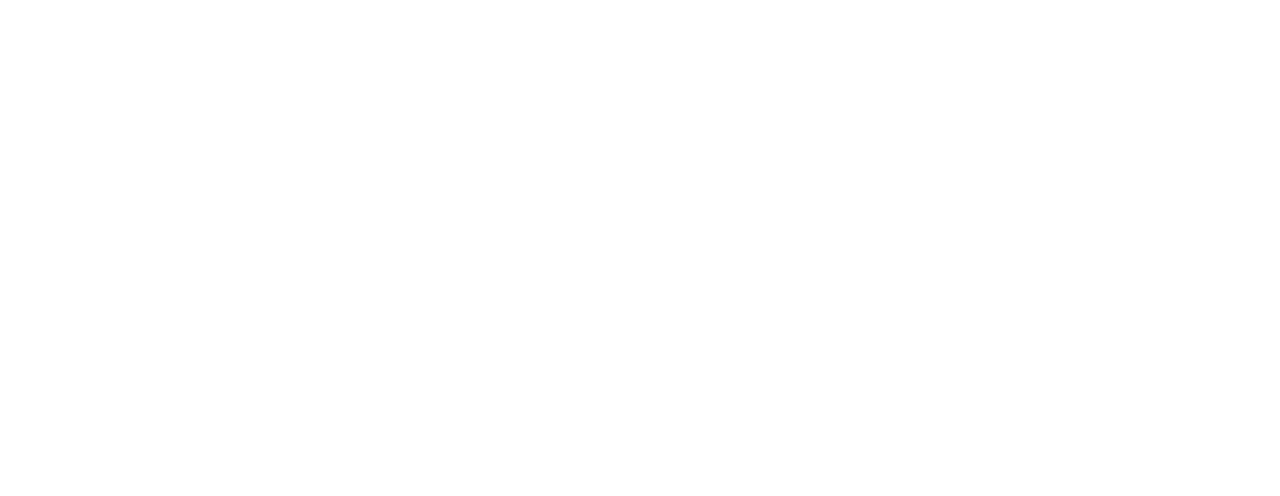
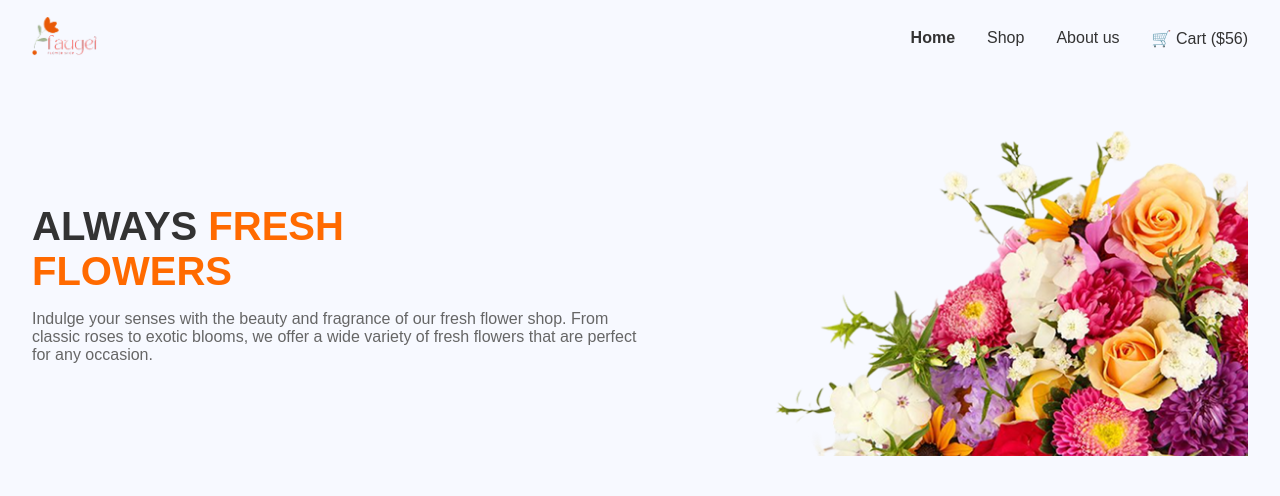
Before and after one commit to MdMoonRahmanNayem/assignment02-responsive-flowers, a plain HTML site: page index.html in a window 1280 px wide. Drawn offline with Linux system fonts and the light colour scheme.

Commit message:
added navbar and banner section

```diff
--- a/index.html
+++ b/index.html
@@ -7,6 +7,31 @@
     <link rel="stylesheet" href="styles/index.css">
 </head>
 <body>
+  <!-- Navbar -->
+  <header>
+  <div class="logo">
+    <img src="Images/logo.png" alt="Faugei Logo">
+  </div>
+  <nav>
+    <a href="#" class="active">Home</a>
+    <a href="#">Shop</a>
+    <a href="#">About us</a>
+    <a href="#" class="cart">🛒 Cart ($56)</a>
+  </nav>
+</header>
+  <main>
+
+  <!-- Banner Section -->
+  <section class="banner">
+    <div class="banner-text">
+      <h1>ALWAYS <span>FRESH</span><br><span>FLOWERS</span></h1>
+      <p>Indulge your senses with the beauty and fragrance of our fresh flower shop. From classic roses to exotic blooms, we offer a wide variety of fresh flowers that are perfect for any occasion.</p>
+    </div>
+    <div class="banner-image">
+      <img src="Images/hero-flower.png" alt="Fresh Flower Bouquet" />
+    </div>
+  </section>
+  </main>
 
 </body>
 </html>
--- a/styles/index.css
+++ b/styles/index.css
@@ -0,0 +1,106 @@
+* {
+  margin: 0;
+  padding: 0;
+  box-sizing: border-box;
+}
+
+body {
+  font-family: Arial, sans-serif;
+  background-color: #f7f9ff;
+  color: #333;
+}
+
+/* Navbar */
+header {
+  display: flex;
+  justify-content: space-between;
+  align-items: center;
+  padding: 1rem 2rem;
+  background-color: #f7f9ff;
+}
+
+.logo img {
+  height: 40px;
+  width: auto;
+}
+
+nav {
+  display: flex;
+  gap: 2rem;
+  align-items: center;
+}
+
+nav a {
+  text-decoration: none;
+  color: #333;
+  font-weight: 500;
+}
+
+nav a.active {
+  font-weight: bold;
+}
+
+.cart {
+  display: flex;
+  align-items: center;
+  gap: 0.3rem;
+}
+
+/* Banner */
+.banner {
+  display: flex;
+  justify-content: space-between;
+  align-items: center;
+  padding: 2rem;
+  flex-wrap: wrap;
+}
+
+.banner-text {
+  flex: 1 1 400px;
+  padding-right: 2rem;
+}
+
+.banner-text h1 {
+  font-size: 2.5rem;
+  margin-bottom: 1rem;
+}
+
+.banner-text h1 span {
+  color: #ff6a00;
+}
+
+.banner-text p {
+  font-size: 1rem;
+  color: #666;
+}
+
+.banner-image {
+  flex: 1 1 300px;
+  text-align: center;
+}
+
+.banner-image img {
+  max-width: 100%;
+  height: auto;
+}
+
+/* Responsive Design */
+@media (max-width: 768px) {
+  nav a:not(.cart) {
+    display: none;
+  }
+
+  .banner {
+    flex-direction: column;
+    text-align: left;
+  }
+
+  .banner-text {
+    order: 2;
+    padding: 1rem 0;
+  }
+
+  .banner-image {
+    order: 1;
+  }
+}
```
Also changed, not shown: Images/deal-ana.png (added), Images/deal-bloom.png (added), Images/deal-zabo.png (added), Images/flower-store.png (added), Images/hero-flower.png (added), Images/icon-facebook.png (added), Images/icon-linkedin.png (added), Images/icon-twitter.png (added), Images/icon-youtube.png (added), Images/logo.png (added), Images/news-letter-bg.png (added), Images/sample-flower-image.png (added), Images/trusted-badge.png (added).
